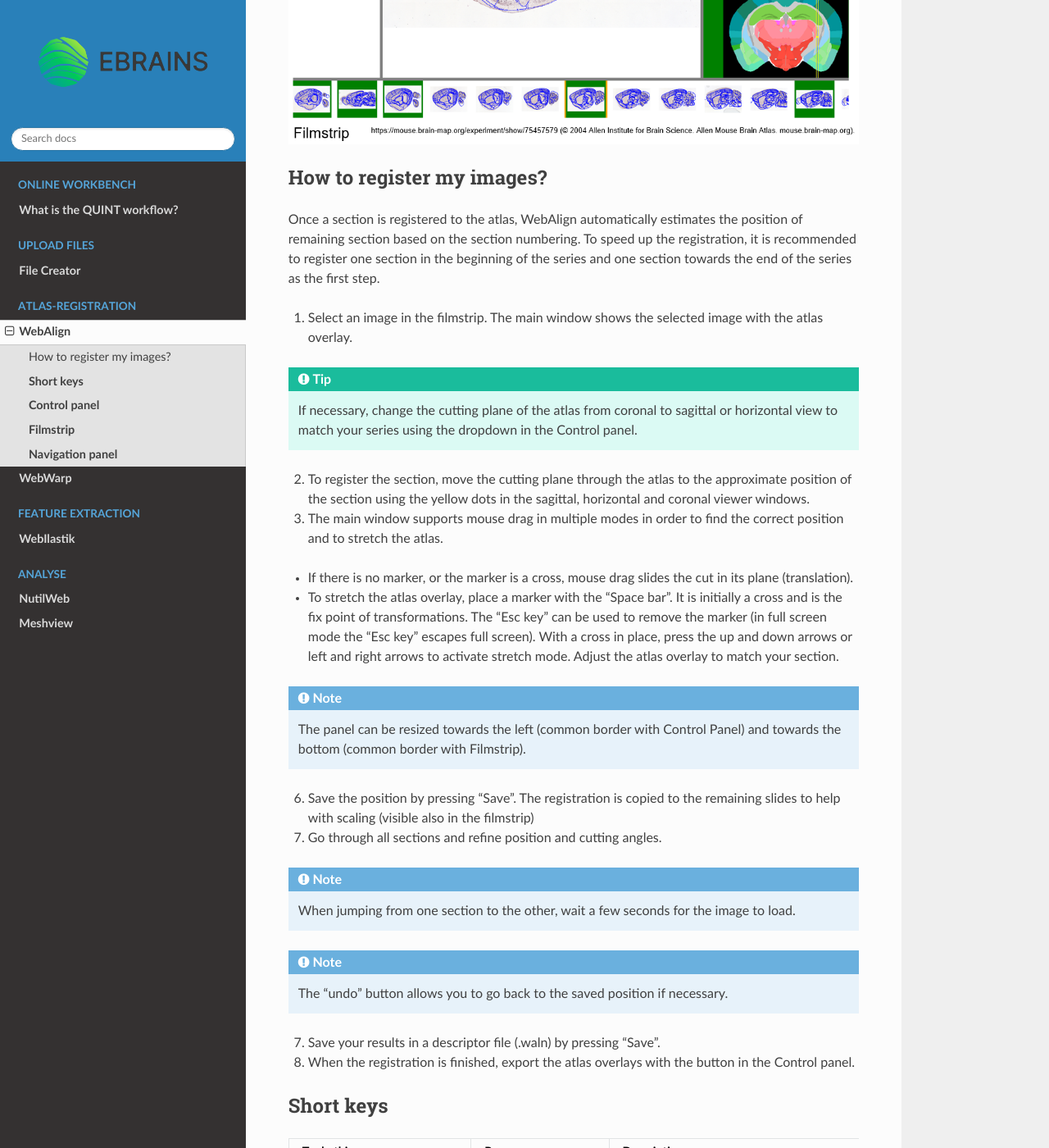
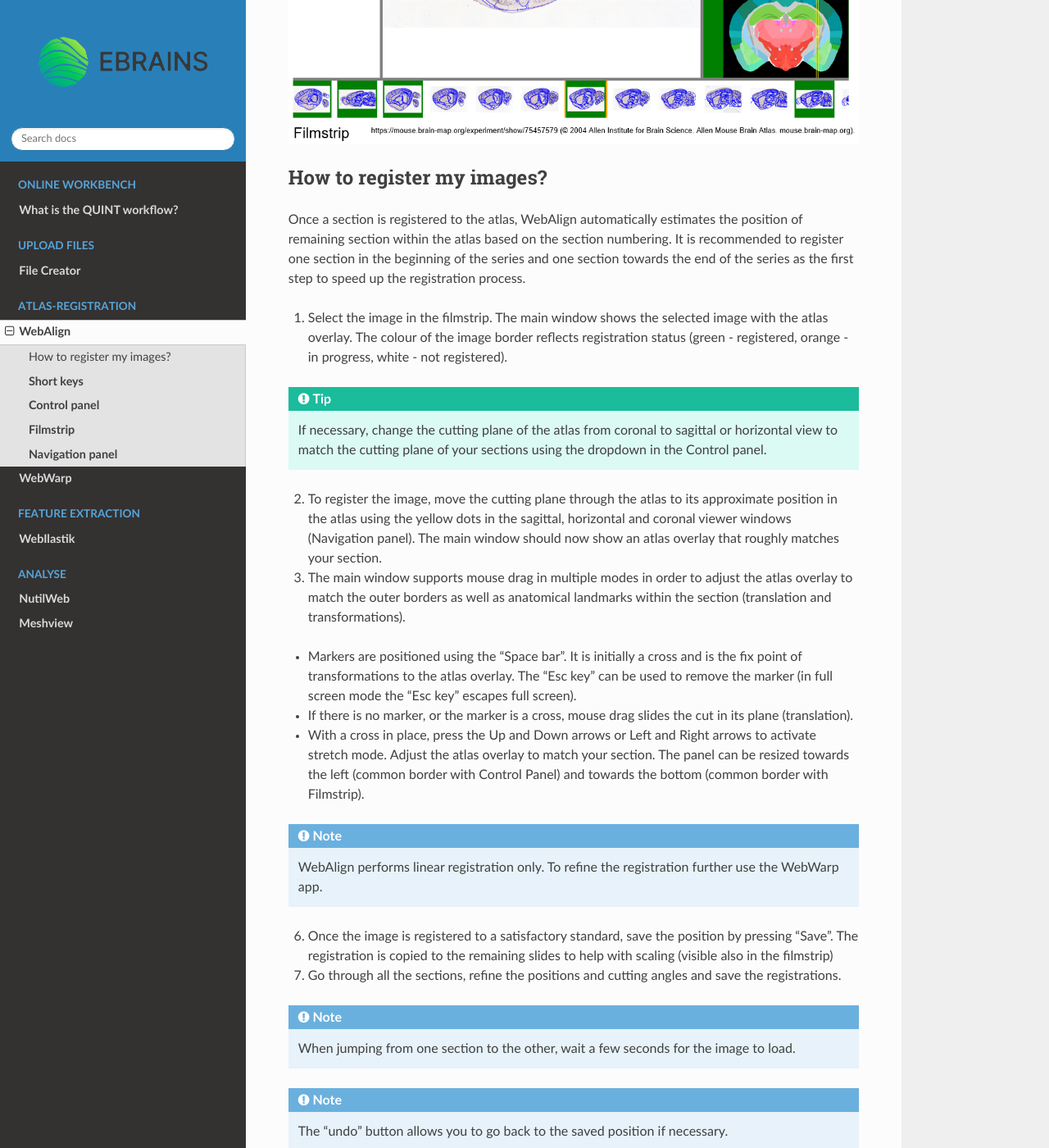
Before and after one commit to Neural-Systems-at-UIO/QUINT_webtools, a Sphinx documentation site: the page built from docs/WebAlign.rst, in a window 1280 px wide and 1400 px high, scrolled down 639 px. Shown: the whole window at 82% size. Built offline with Sphinx 7.4.7 and the Read the Docs theme 2.0.0, drawn with Linux system fonts in a browser that asks for light colours.

Commit message:
Update WebAlign.rst

```diff
--- a/docs/WebAlign.rst
+++ b/docs/WebAlign.rst
@@ -10,26 +10,26 @@
 How to register my images?
 ---------------------------
 
-Once a section is registered to the atlas, WebAlign automatically estimates the position of remaining section based on the section numbering. To speed up the registration, it is recommended to register one section in the beginning of the series and one section towards the end of the series as the first step.
+Once a section is registered to the atlas, WebAlign automatically estimates the position of remaining section within the atlas based on the section numbering. It is recommended to register one section in the beginning of the series and one section towards the end of the series as the first step to speed up the registration process.
 
-1. Select an image in the filmstrip. The main window shows the selected image with the atlas overlay.
+1. Select the image in the filmstrip. The main window shows the selected image with the atlas overlay. The colour of the image border reflects registration status (green - registered, orange - in progress, white - not registered).
 
-.. tip:: If necessary, change the cutting plane of the atlas from coronal to sagittal or horizontal view to match your series using the dropdown in the Control panel.
+.. tip:: If necessary, change the cutting plane of the atlas from coronal to sagittal or horizontal view to match the cutting plane of your sections using the dropdown in the Control panel.
 
-2. To register the section, move the cutting plane through the atlas to the approximate position of the section using the yellow dots in the sagittal, horizontal and coronal viewer windows.
+2. To register the image, move the cutting plane through the atlas to its approximate position in the atlas using the yellow dots in the sagittal, horizontal and coronal viewer windows (Navigation panel). The main window should now show an atlas overlay that roughly matches your section.
 
-3. The main window supports mouse drag in multiple modes in order to find the correct position and to stretch the atlas.
+3.  The main window supports mouse drag in multiple modes in order to adjust the atlas overlay to match the outer borders as well as anatomical landmarks within the section (translation and transformations).
 
+* Markers are positioned using the "Space bar". It is initially a cross and is the fix point of transformations to the atlas overlay. The "Esc key" can be used to remove the marker (in full screen mode the "Esc key" escapes full screen).
 * If there is no marker, or the marker is a cross, mouse drag slides the cut in its plane (translation).
-
-* To stretch the atlas overlay, place a marker with the "Space bar". It is initially a cross and is the fix point of transformations. The "Esc key" can be used to remove the marker (in full screen mode the "Esc key" escapes full screen). With a cross in place, press the up and down arrows or left and right arrows to activate stretch mode. Adjust the atlas overlay to match your section.
+* With a cross in place, press the Up and Down arrows or Left and Right arrows to activate stretch mode. Adjust the atlas overlay to match your section. The panel can be resized towards the left (common border with Control Panel) and towards the bottom (common border with Filmstrip).
 
 .. note::
-  The panel can be resized towards the left (common border with Control Panel) and towards the bottom (common border with Filmstrip).
+  WebAlign performs linear registration only. To refine the registration further use the WebWarp app.
 
-6. Save the position by pressing "Save". The registration is copied to the remaining slides to help with scaling (visible also in the filmstrip)
+6. Once the image is registered to a satisfactory standard, save the position by pressing "Save". The registration is copied to the remaining slides to help with scaling (visible also in the filmstrip)
 
-7. Go through all sections and refine position and cutting angles.
+7. Go through all the sections, refine the positions and cutting angles and save the registrations.
 
 .. note::
   When jumping from one section to the other, wait a few seconds for the image to load.
```
